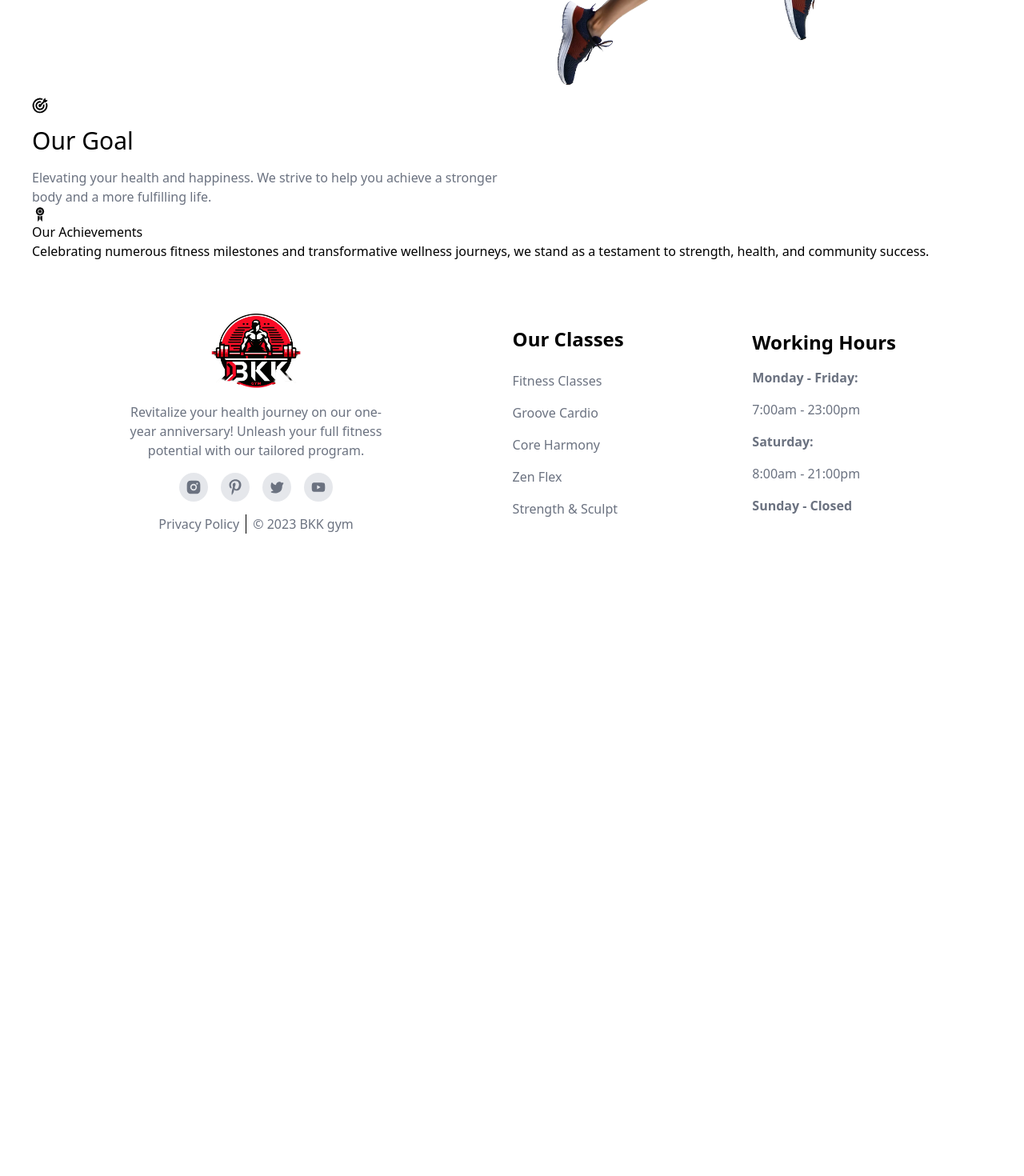
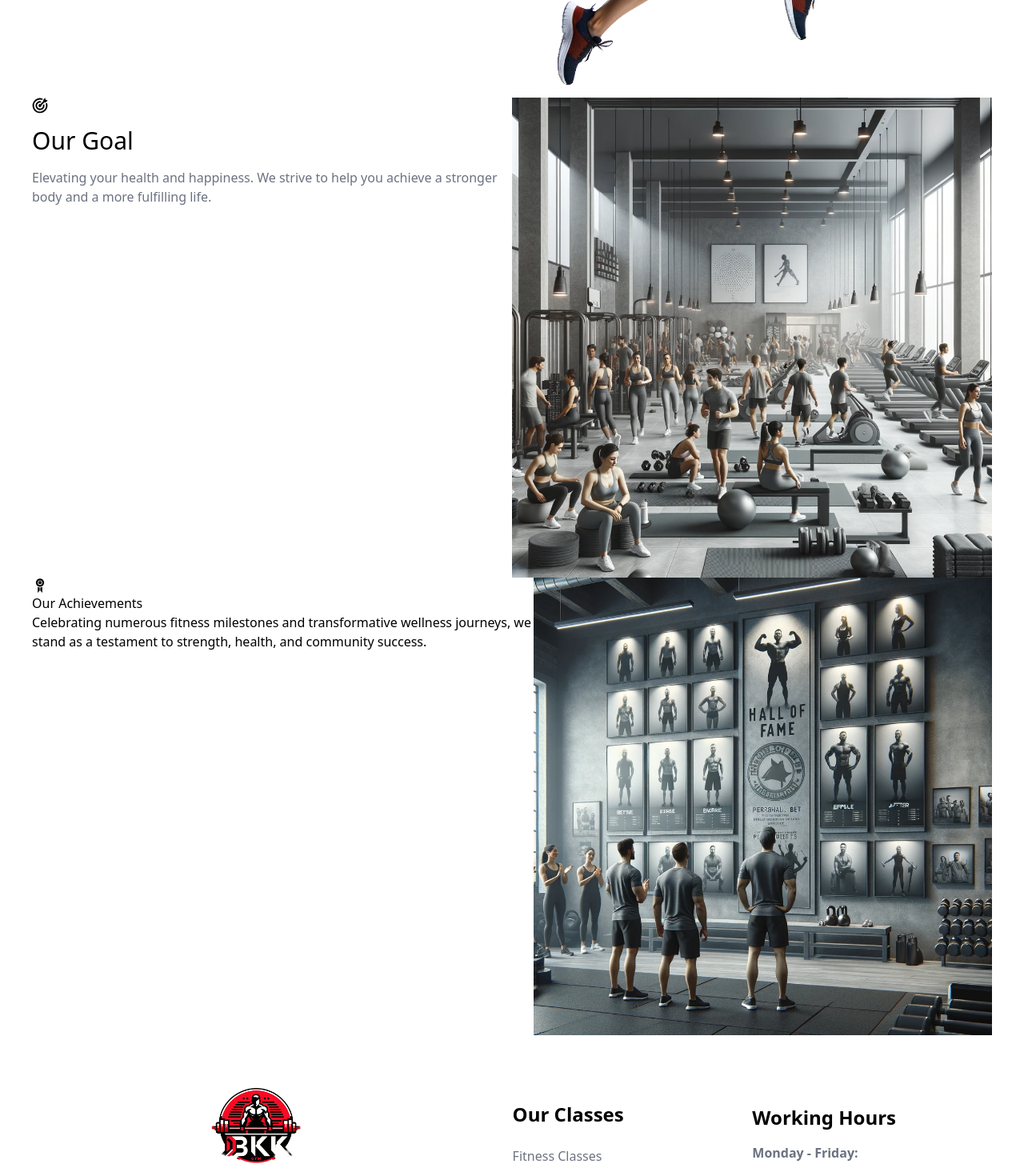
Before and after one commit to OnigiriKing/new-project, a React (Create React App) app: page /about in a window 1280 px wide. Shown: the part 840-2310 px from the top of the page at 80% size. Before the commit the page ends 1571 px from the top, so only its background shows below. Built offline with nearby package versions, Linux system fonts and the light colour scheme.

Commit message:
About Images added

```diff
--- a/src/components/aboutComp/About.jsx
+++ b/src/components/aboutComp/About.jsx
@@ -3,6 +3,8 @@ import allSvg from "svg/allSvg";
 import redBrush from "utils/img/redBrush.png";
 import run from "utils/img/run.png";
 import { Link } from "react-router-dom";
+import ach from "utils/img/aboutImg/ach.png"
+import goal from "utils/img/aboutImg/goal.png";
 
 export default function About() {
   return (
@@ -43,7 +45,7 @@ export default function About() {
               </p>
             </div>
             <div class="w-[50%]">
-              <img></img>
+              <img src={goal}></img>
             </div>
           </div>
           {/* second */}
@@ -58,7 +60,7 @@ export default function About() {
               </p>
             </div>
             <div>
-              <img></img>
+              <img src={ach}></img>
             </div>
           </div>
         </div>
```
Also changed, not shown: src/utils/img/aboutImg/ach.png (added), src/utils/img/aboutImg/goal.png (added).
